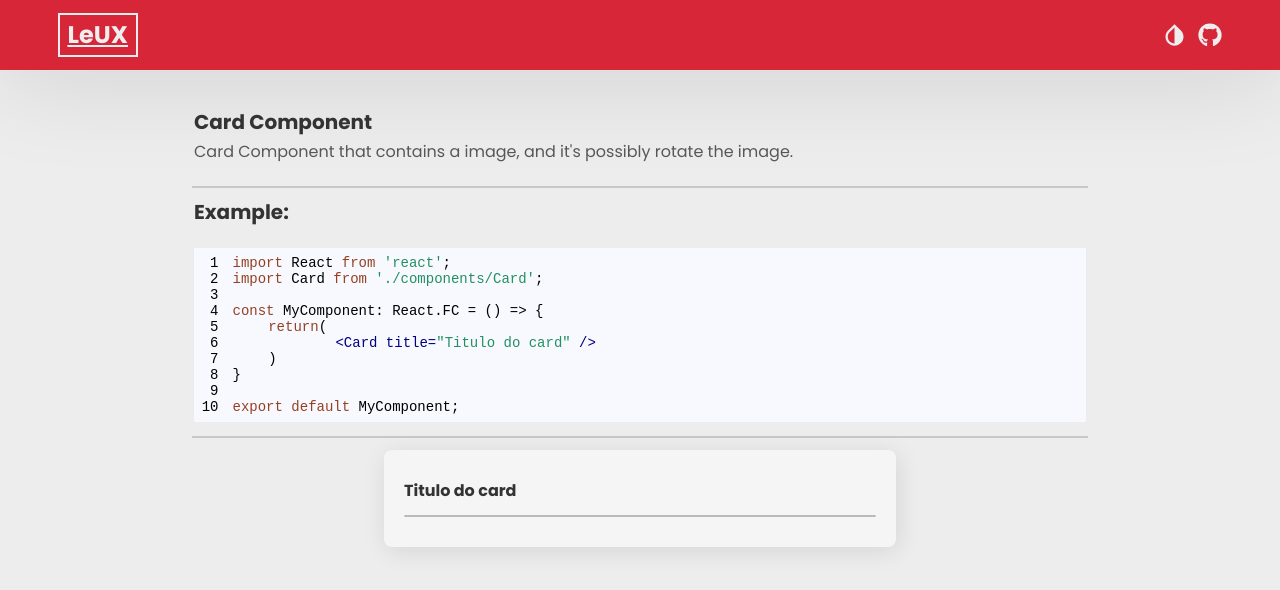
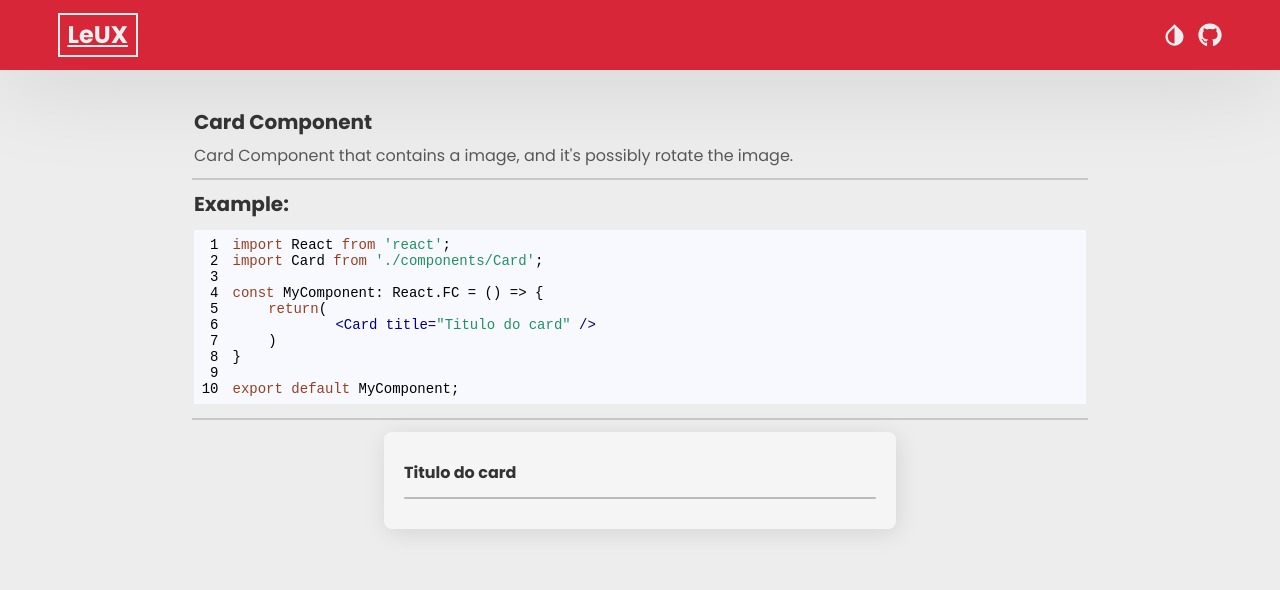
Before and after one commit to hiimlex/ui-styled-components, a React (Create React App) app: page / in a window 1280 px wide. Shown: the top 590 px of the page. Built offline with nearby package versions, Linux system fonts and the light colour scheme.

Commit message:
Height of Doc Title

```diff
--- a/src/components/Doc/index.tsx
+++ b/src/components/Doc/index.tsx
@@ -20,12 +20,12 @@ export default MyComponent;`
 
 	return (
 		<Container>
-			<TextContainer style={{ height: '8vh' }}>
+			<TextContainer >
 				<Title>Card Component</Title>
 				<Description>Card Component that contains a image, and it's possibly rotate the image.</Description>
 			</TextContainer>
 			<HR />
-			<TextContainer style={{ height: '28vh' }}>
+			<TextContainer >
 				<Title>Example:</Title>
 				<SyntaxHighlighter language="javascript" style={colors.highlighter} showLineNumbers={true}>
 					{docText}
--- a/src/components/Doc/styles.ts
+++ b/src/components/Doc/styles.ts
@@ -18,6 +18,7 @@ export const Title = styled.h4`
 	line-height: 20px;
 	cursor: pointer;
 	flex: 0.5 1 auto;
+	margin-bottom: 2vh;
 `;
 
 export const Description = styled.h6`
@@ -52,4 +53,5 @@ export const TextContainer = styled.div`
 	width: 100%;
 	padding: 2px;
 	margin: 1vh 0;
+	height: auto;
 `;
```
